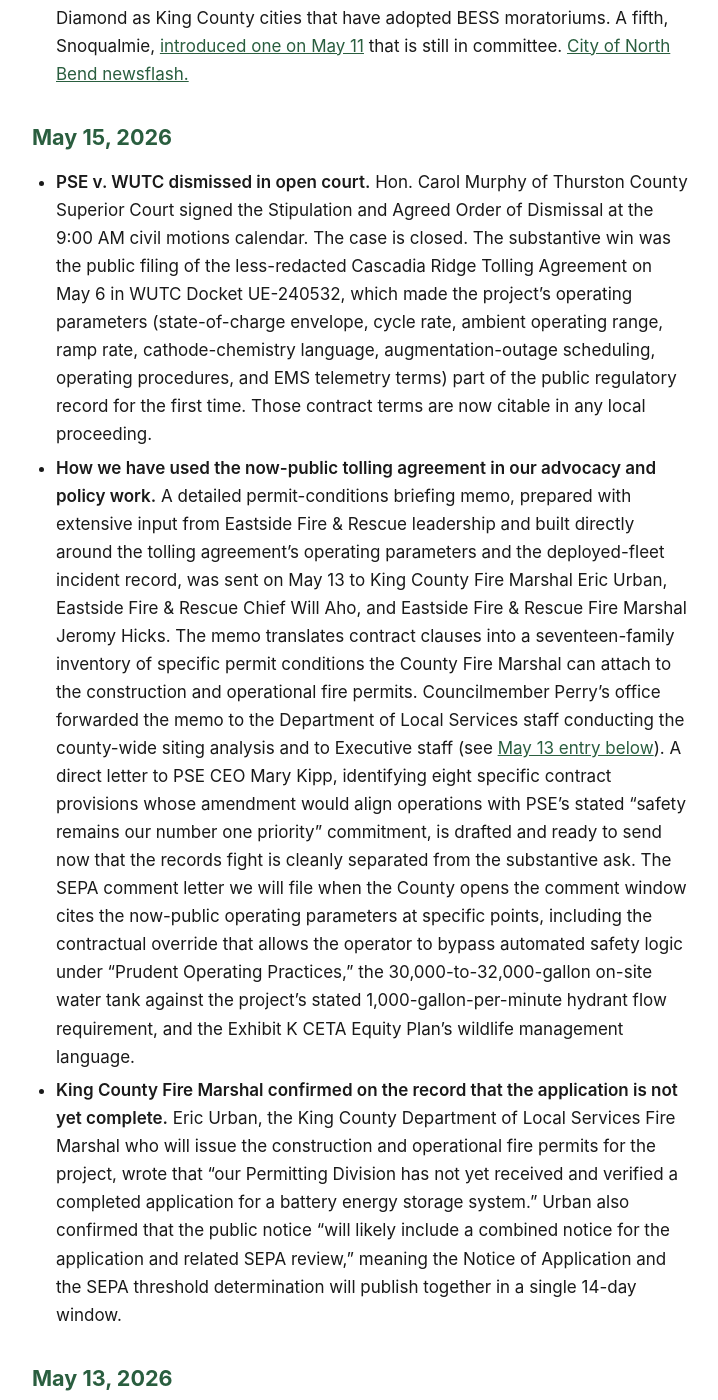
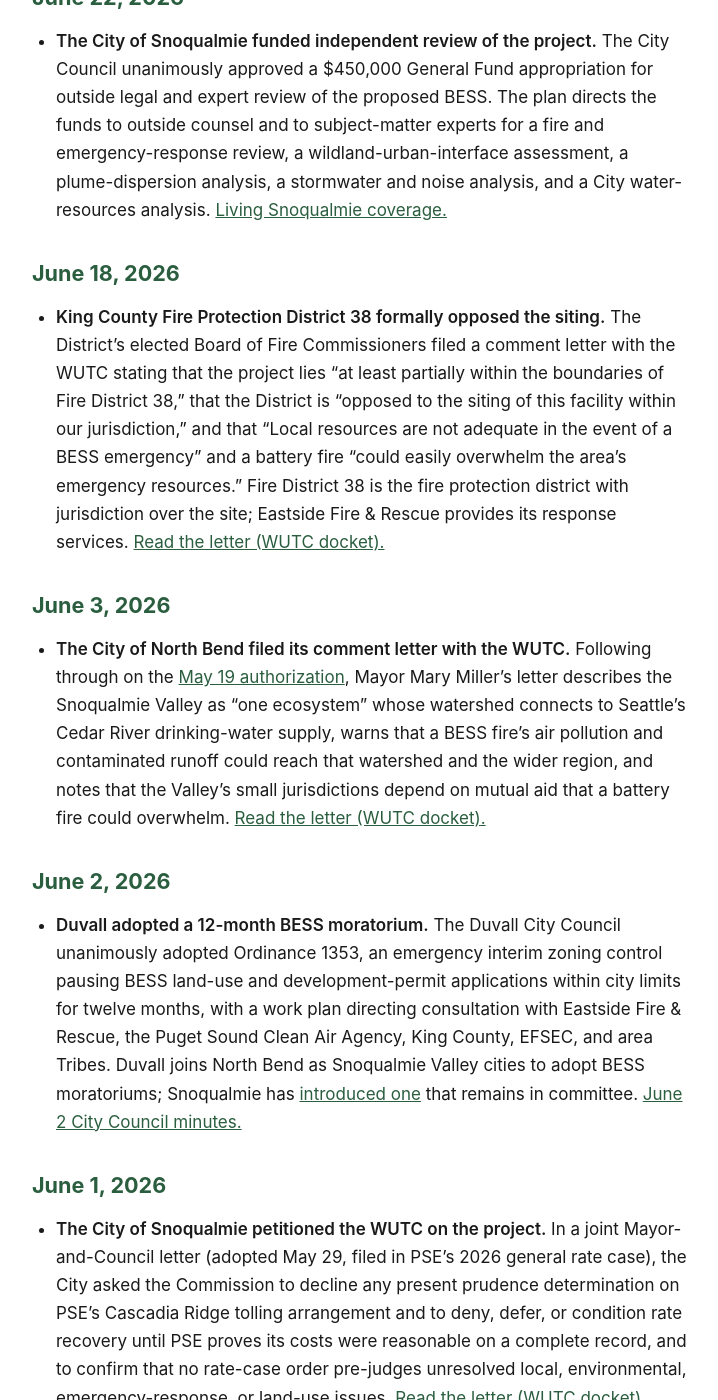
Before and after one commit to calef/cascadia-ridge-bess, a Jekyll site: the page built from _pages/updates.md, in a window 1280 px wide and 1400 px high, scrolled down 731 px. Shown: the whole window, without its empty margins (280-998 px from the left). Built offline with Jekyll 4.4.1, drawn with Linux system fonts in a browser that asks for light colours; some of the changed text lies outside the part shown.

Commit message:
Deploy site 2026-07-23-153247

```diff
--- a/_pages/updates.md
+++ b/_pages/updates.md
@@ -3,6 +3,34 @@ title: "Updates"
 ---
 
 What we've published, who we've contacted, and what's happened. Most recent first.
+
+## July 23, 2026
+
+- **King County completed its intake review of Jupiter Power's clearing-and-grading application (GRDE26-0036).** Jupiter filed the permit on May 6, 2026, the County found the first submittal incomplete on May 28, and Jupiter resubmitted in July. As of July 23, all six County review disciplines (fire, environmental, engineering, planning, grading, and geological) have approved the resubmittal for intake, and the record shows "Triage Complete." Next, the County determines whether the application is complete. When it accepts the application as complete, it publishes a Notice of Application that opens the **14-day SEPA public comment window**, the primary formal opportunity for public input on this project. That window has not opened yet. [Sign up for updates](/subscribe) and we'll email you the day it does, and see [how to write a SEPA comment](/sepa-comments) to prepare.
+
+## June 22, 2026
+
+- **The City of Snoqualmie funded independent review of the project.** The City Council unanimously approved a $450,000 General Fund appropriation for outside legal and expert review of the proposed BESS. The plan directs the funds to outside counsel and to subject-matter experts for a fire and emergency-response review, a wildland-urban-interface assessment, a plume-dispersion analysis, a stormwater and noise analysis, and a City water-resources analysis. [Living Snoqualmie coverage.](https://livingsnoqualmie.com/snoqualmie-city-council-approves-500k-to-fight-large-battery-energy-storage-facility/)
+
+## June 18, 2026
+
+- **King County Fire Protection District 38 formally opposed the siting.** The District's elected Board of Fire Commissioners filed a comment letter with the WUTC stating that the project lies "at least partially within the boundaries of Fire District 38," that the District is "opposed to the siting of this facility within our jurisdiction," and that "Local resources are not adequate in the event of a BESS emergency" and a battery fire "could easily overwhelm the area's emergency resources." Fire District 38 is the fire protection district with jurisdiction over the site; Eastside Fire & Rescue provides its response services. [Read the letter (WUTC docket).](https://apiproxy.utc.wa.gov/cases/GetDocument?docID=1936&year=2026&docketNumber=260005)
+
+## June 3, 2026
+
+- **The City of North Bend filed its comment letter with the WUTC.** Following through on the [May 19 authorization](#may-19-2026), Mayor Mary Miller's letter describes the Snoqualmie Valley as "one ecosystem" whose watershed connects to Seattle's Cedar River drinking-water supply, warns that a BESS fire's air pollution and contaminated runoff could reach that watershed and the wider region, and notes that the Valley's small jurisdictions depend on mutual aid that a battery fire could overwhelm. [Read the letter (WUTC docket).](https://apiproxy.utc.wa.gov/cases/GetDocument?docID=1894&year=2026&docketNumber=260005)
+
+## June 2, 2026
+
+- **Duvall adopted a 12-month BESS moratorium.** The Duvall City Council unanimously adopted Ordinance 1353, an emergency interim zoning control pausing BESS land-use and development-permit applications within city limits for twelve months, with a work plan directing consultation with Eastside Fire & Rescue, the Puget Sound Clean Air Agency, King County, EFSEC, and area Tribes. Duvall joins North Bend as Snoqualmie Valley cities to adopt BESS moratoriums; Snoqualmie has [introduced one](#may-11-2026) that remains in committee. [June 2 City Council minutes.](https://www.duvallwa.gov/AgendaCenter/ViewFile/Minutes/_06022026-1342)
+
+## June 1, 2026
+
+- **The City of Snoqualmie petitioned the WUTC on the project.** In a joint Mayor-and-Council letter (adopted May 29, filed in PSE's 2026 general rate case), the City asked the Commission to decline any present prudence determination on PSE's Cascadia Ridge tolling arrangement and to deny, defer, or condition rate recovery until PSE proves its costs were reasonable on a complete record, and to confirm that no rate-case order pre-judges unresolved local, environmental, emergency-response, or land-use issues. [Read the letter (WUTC docket).](https://apiproxy.utc.wa.gov/cases/GetDocument?docID=1889&year=2026&docketNumber=260005)
+
+## May 28, 2026
+
+- **King County found Jupiter's first submittal incomplete.** The County issued a Notice of Incomplete Application on the GRDE26-0036 clearing-and-grading permit, its first-round review comments requiring more information across several disciplines before the application could be deemed complete. Jupiter resubmitted in July.
 
 ## May 19, 2026
 
@@ -21,6 +49,10 @@ What we've published, who we've contacted, and what's happened. Most recent firs
 ## May 11, 2026
 
 - **Snoqualmie City Council voted 5 to 1 to introduce a moratorium ordinance on battery storage facilities within Snoqualmie city limits.** After a 20-minute executive session with legal counsel, the Council waived the 72-hour notification rule, read the ordinance in for the first time, and referred it to the Council's Finance and Administration committee. Mayor Mayhew introduced the ordinance. Councilmember Dan Murphy, on the record: "This is a land use that is emerging. It's one that's created a lot of concern among our residents, and establishing the right policies with respect to this land use within our city limits is squarely something that a city council and a city can do." The lone dissenting vote preferred to act on the ordinance immediately rather than refer. The moratorium does not directly apply to the Cascadia Ridge project (which is in unincorporated King County), but it is a clear policy signal from the closest incorporated jurisdiction. It also sits alongside the City's [April 30 Mayor and Council letters](/updates#april-30-2026) endorsing an EIS for Cascadia Ridge. [Full Living Snoqualmie write-up.](https://livingsnoqualmie.com/snoqualmie-city-council-appoints-new-member-advances-bess-moratorium-names-police-chief-finalist/)
+
+## May 6, 2026
+
+- **Jupiter Power filed its clearing-and-grading permit (GRDE26-0036) with King County.** This is the application that initiates SEPA review for the full BESS project, replacing the Commercial Site Development permit Jupiter canceled in February. Jupiter also filed a companion floodplain development permit (FLOD26-0137). The filing puts the project on the County's formal review path toward the Notice of Application and the SEPA comment window. See [Permitting Status](/permitting).
 
 ## May 1, 2026
 
```
